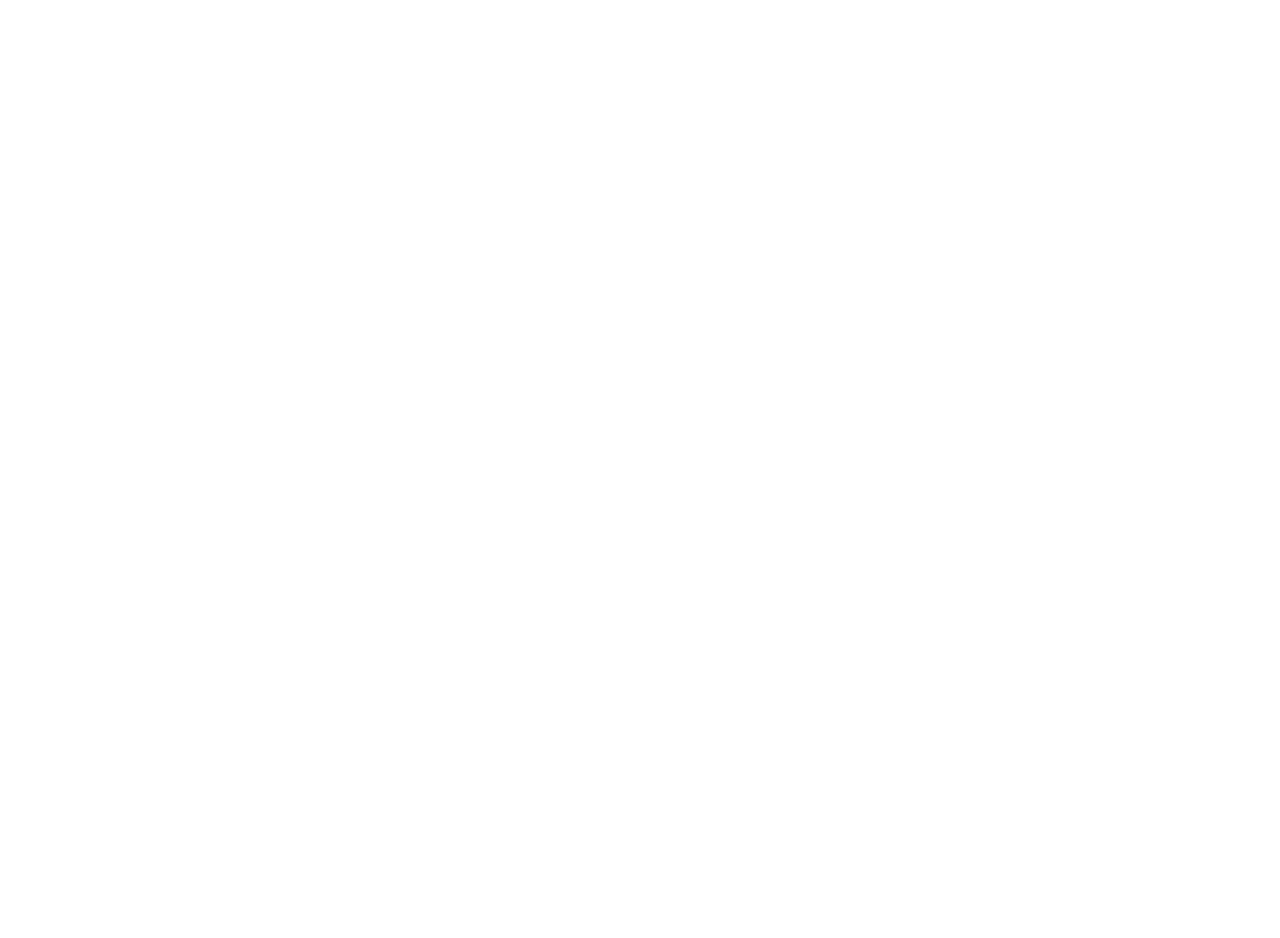
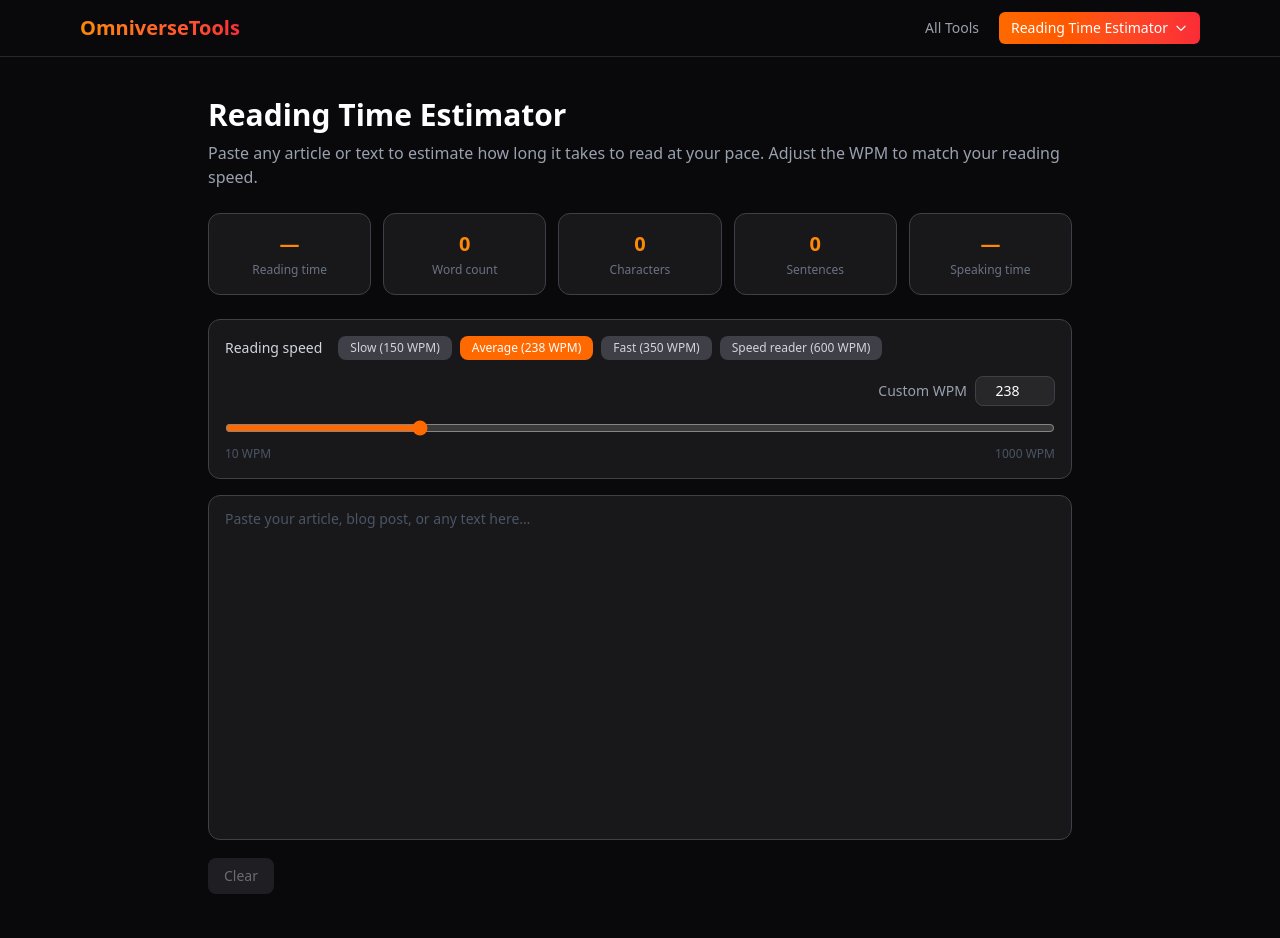
Before and after one commit to cludeyxcode/omniversetools, a React (Vite) app in the folder frontend/: page /tools/reading-time-estimator in a window 1280 px wide. Before the commit this address had no page. Shown: the top 938 px of the page. Before the commit the page ends 800 px from the top, so only its background shows below. Built offline with nearby package versions, Linux system fonts and the light colour scheme.

Commit message:
Add Reading Time Estimator tool

```diff
--- a/frontend/src/App.jsx
+++ b/frontend/src/App.jsx
@@ -33,6 +33,7 @@
 import Slugify from './pages/tools/Slugify'
 import ChmodCalculator from './pages/tools/ChmodCalculator'
 import WordFrequencyCounter from './pages/tools/WordFrequencyCounter'
+import ReadingTimeEstimator from './pages/tools/ReadingTimeEstimator'
 
 // Lazily loaded — heavier dependencies split into separate chunks
 const MarkdownPreviewer   = lazy(() => import('./pages/tools/MarkdownPreviewer'))
@@ -89,6 +90,7 @@
             <Route path="/tools/slugify" element={<Slugify />} />
             <Route path="/tools/chmod-calculator" element={<ChmodCalculator />} />
             <Route path="/tools/word-frequency-counter" element={<WordFrequencyCounter />} />
+            <Route path="/tools/reading-time-estimator" element={<ReadingTimeEstimator />} />
             <Route path="/tools/markdown-previewer" element={<MarkdownPreviewer />} />
             <Route path="/tools/diff-checker" element={<DiffChecker />} />
             <Route path="/tools/image-to-base64" element={<ImageToBase64 />} />
--- a/frontend/src/components/Layout.jsx
+++ b/frontend/src/components/Layout.jsx
@@ -17,6 +17,7 @@
     tools: [
       { path: '/tools/word-counter',            label: 'Word Counter' },
       { path: '/tools/word-frequency-counter',  label: 'Word Frequency Counter' },
+      { path: '/tools/reading-time-estimator',  label: 'Reading Time Estimator' },
       { path: '/tools/diff-checker',       label: 'Text Diff Checker' },
       { path: '/tools/text-sorter',        label: 'Text Sorter & Line Tools' },
       { path: '/tools/markdown-previewer', label: 'Markdown Previewer' },
--- a/frontend/src/pages/Home.jsx
+++ b/frontend/src/pages/Home.jsx
@@ -6,7 +6,7 @@
   Code2, CalendarClock, AlignLeft, Binary, Fingerprint, CaseSensitive, Database,
   Code, Percent, Cake, ArrowUpDown, Scale, Flame, Weight, Receipt, Landmark,
   TrendingUp, Shuffle, Calculator, CalendarRange, Globe, Slash, Table2, Palette,
-  Lock, BarChart2,
+  Lock, BarChart2, BookOpen,
 } from 'lucide-react'
 
 const categories = [
@@ -25,6 +25,7 @@
     tools: [
       { path: '/tools/word-counter',           Icon: FileText,     title: 'Word & Character Counter',   desc: 'Paste any text to instantly see its word count, character count, sentence count, and more.' },
       { path: '/tools/word-frequency-counter', Icon: BarChart2,    title: 'Word Frequency Counter',     desc: 'Paste text and see every word ranked by occurrence — great for writers and SEO keyword analysis.' },
+      { path: '/tools/reading-time-estimator', Icon: BookOpen,     title: 'Reading Time Estimator',     desc: 'Paste an article and instantly see how long it takes to read — adjust the WPM to match your pace.' },
       { path: '/tools/diff-checker',           Icon: GitCompare,   title: 'Text Diff Checker',          desc: 'Paste two versions of a text and see exactly what was added, removed, or changed.' },
       { path: '/tools/text-sorter',            Icon: ArrowUpDown,  title: 'Text Sorter & Line Tools',   desc: 'Sort lines alphabetically, remove duplicates, reverse, shuffle, or trim blank lines.' },
       { path: '/tools/markdown-previewer',     Icon: FileType2,    title: 'Markdown Previewer',         desc: 'Write Markdown on the left and see it rendered as formatted text on the right, live.' },
--- /dev/null
+++ b/frontend/src/pages/tools/ReadingTimeEstimator.jsx
@@ -0,0 +1,194 @@
+import { useState, useEffect, useMemo } from 'react'
+
+const PRESETS = [
+  { label: 'Slow', wpm: 150 },
+  { label: 'Average', wpm: 238 },
+  { label: 'Fast', wpm: 350 },
+  { label: 'Speed reader', wpm: 600 },
+]
+
+function estimateTime(wordCount, wpm) {
+  if (!wordCount || !wpm) return { minutes: 0, seconds: 0, totalSec: 0 }
+  const totalSec = Math.round((wordCount / wpm) * 60)
+  const minutes = Math.floor(totalSec / 60)
+  const seconds = totalSec % 60
+  return { minutes, seconds, totalSec }
+}
+
+function formatDuration(minutes, seconds) {
+  if (minutes === 0) return `${seconds}s`
+  if (seconds === 0) return `${minutes} min`
+  return `${minutes} min ${seconds}s`
+}
+
+export default function ReadingTimeEstimator() {
+  const [text, setText] = useState('')
+  const [wpm, setWpm] = useState(238)
+  const [rawWpm, setRawWpm] = useState('238')
+
+  useEffect(() => {
+    document.title = 'Reading Time Estimator — How Long to Read? | OmniverseTools'
+  }, [])
+
+  const wordCount = useMemo(() => {
+    const trimmed = text.trim()
+    if (!trimmed) return 0
+    return trimmed.split(/\s+/).length
+  }, [text])
+
+  const charCount = text.length
+  const sentenceCount = useMemo(() => {
+    const trimmed = text.trim()
+    if (!trimmed) return 0
+    return (text.match(/[.!?]+/g) || []).length
+  }, [text])
+
+  const readTime = useMemo(() => estimateTime(wordCount, wpm), [wordCount, wpm])
+  const speakTime = useMemo(() => estimateTime(wordCount, 130), [wordCount])
+
+  function handleWpmInput(val) {
+    setRawWpm(val)
+    const n = parseInt(val, 10)
+    if (!isNaN(n) && n >= 10 && n <= 2000) setWpm(n)
+  }
+
+  function handleWpmBlur() {
+    const n = parseInt(rawWpm, 10)
+    if (isNaN(n) || n < 10) { setWpm(10); setRawWpm('10') }
+    else if (n > 2000) { setWpm(2000); setRawWpm('2000') }
+    else { setWpm(n); setRawWpm(String(n)) }
+  }
+
+  const stats = [
+    { label: 'Reading time', value: wordCount ? formatDuration(readTime.minutes, readTime.seconds) : '—' },
+    { label: 'Word count', value: wordCount.toLocaleString() },
+    { label: 'Characters', value: charCount.toLocaleString() },
+    { label: 'Sentences', value: sentenceCount.toLocaleString() },
+    { label: 'Speaking time', value: wordCount ? formatDuration(speakTime.minutes, speakTime.seconds) : '—' },
+  ]
+
+  return (
+    <div className="max-w-4xl mx-auto px-4 py-10">
+      <h1 className="text-3xl font-bold text-white mb-2">Reading Time Estimator</h1>
+      <p className="text-gray-400 mb-6">
+        Paste any article or text to estimate how long it takes to read at your pace. Adjust the WPM to match your reading speed.
+      </p>
+
+      {/* Stats row */}
+      <div className="grid grid-cols-2 sm:grid-cols-3 lg:grid-cols-5 gap-3 mb-6">
+        {stats.map(c => (
+          <div key={c.label} className="bg-zinc-900 border border-zinc-700 rounded-xl p-4 text-center">
+            <div className="text-xl font-bold text-orange-400 truncate">{c.value}</div>
+            <div className="text-xs text-gray-500 mt-1">{c.label}</div>
+          </div>
+        ))}
+      </div>
+
+      {/* WPM controls */}
+      <div className="bg-zinc-900 border border-zinc-700 rounded-xl p-4 mb-4">
+        <div className="flex flex-wrap items-center gap-4 mb-3">
+          <span className="text-sm text-gray-300 font-medium">Reading speed</span>
+          <div className="flex gap-2 flex-wrap">
+            {PRESETS.map(p => (
+              <button
+                key={p.label}
+                onClick={() => { setWpm(p.wpm); setRawWpm(String(p.wpm)) }}
+                className={`px-3 py-1 rounded-lg text-xs font-medium transition-colors ${
+                  wpm === p.wpm
+                    ? 'bg-orange-500 text-white'
+                    : 'bg-zinc-700 text-gray-300 hover:bg-zinc-600 hover:text-white'
+                }`}
+              >
+                {p.label} ({p.wpm} WPM)
+              </button>
+            ))}
+          </div>
+          <div className="flex items-center gap-2 ml-auto">
+            <label className="text-sm text-gray-400">Custom WPM</label>
+            <input
+              type="number"
+              min={10}
+              max={2000}
+              value={rawWpm}
+              onChange={e => handleWpmInput(e.target.value)}
+              onBlur={handleWpmBlur}
+              className="w-20 bg-zinc-800 border border-zinc-700 rounded-lg px-2 py-1 text-white text-center focus:outline-none focus:border-orange-500 text-sm"
+            />
+          </div>
+        </div>
+        <input
+          type="range"
+          min={10}
+          max={1000}
+          value={Math.min(wpm, 1000)}
+          onChange={e => { const v = parseInt(e.target.value); setWpm(v); setRawWpm(String(v)) }}
+          className="w-full accent-orange-500 cursor-pointer"
+        />
+        <div className="flex justify-between text-xs text-gray-600 mt-1">
+          <span>10 WPM</span>
+          <span>1000 WPM</span>
+        </div>
+      </div>
+
+      {/* Textarea */}
+      <textarea
+        value={text}
+        onChange={e => setText(e.target.value)}
+        placeholder="Paste your article, blog post, or any text here…"
+        rows={14}
+        className="w-full bg-zinc-900 border border-zinc-700 rounded-xl px-4 py-3 text-white placeholder-gray-600 focus:outline-none focus:border-orange-500 resize-none text-sm leading-relaxed mb-3"
+      />
+
+      <div className="flex gap-2">
+        <button
+          onClick={() => setText('')}
+          disabled={!text}
+          className="bg-zinc-700 hover:bg-zinc-600 disabled:opacity-40 text-white px-4 py-2 rounded-lg text-sm transition-colors"
+        >
+          Clear
+        </button>
+      </div>
+
+      {/* Breakdown table */}
+      {wordCount > 0 && (
+        <div className="mt-6 bg-zinc-900 border border-zinc-700 rounded-xl overflow-hidden">
+          <div className="px-4 py-3 border-b border-zinc-700">
+            <span className="text-sm font-semibold text-gray-300">Reading time by speed</span>
+          </div>
+          <table className="w-full text-sm">
+            <thead>
+              <tr className="border-b border-zinc-800">
+                <th className="text-left text-gray-500 font-medium px-4 py-2.5">Speed</th>
+                <th className="text-right text-gray-500 font-medium px-4 py-2.5">WPM</th>
+                <th className="text-right text-gray-500 font-medium px-4 py-2.5">Reading time</th>
+              </tr>
+            </thead>
+            <tbody>
+              {PRESETS.map(p => {
+                const t = estimateTime(wordCount, p.wpm)
+                return (
+                  <tr key={p.label} className={`border-b border-zinc-800 last:border-0 transition-colors ${wpm === p.wpm ? 'bg-orange-500/10' : 'hover:bg-zinc-800/50'}`}>
+                    <td className="px-4 py-2.5 text-white">{p.label}</td>
+                    <td className="px-4 py-2.5 text-gray-400 text-right">{p.wpm}</td>
+                    <td className="px-4 py-2.5 text-orange-400 font-semibold text-right">{formatDuration(t.minutes, t.seconds)}</td>
+                  </tr>
+                )
+              })}
+            </tbody>
+          </table>
+        </div>
+      )}
+
+      <div className="mt-10 text-sm text-gray-500 leading-relaxed">
+        <h2 className="text-gray-300 font-semibold text-base mb-2">About this tool</h2>
+        <p>
+          This reading time estimator calculates how long it takes to read any text based on your
+          words-per-minute reading speed. The average adult reads at around 238 WPM for non-fiction
+          and 260 WPM for fiction. Speaking time is calculated at 130 WPM — a typical conversational
+          pace — useful for estimating podcast or speech duration. All processing happens entirely
+          in your browser; no text is sent to any server.
+        </p>
+      </div>
+    </div>
+  )
+}
```
Also changed, not shown: 1 other file (tests, documents, lock files or other folders).
